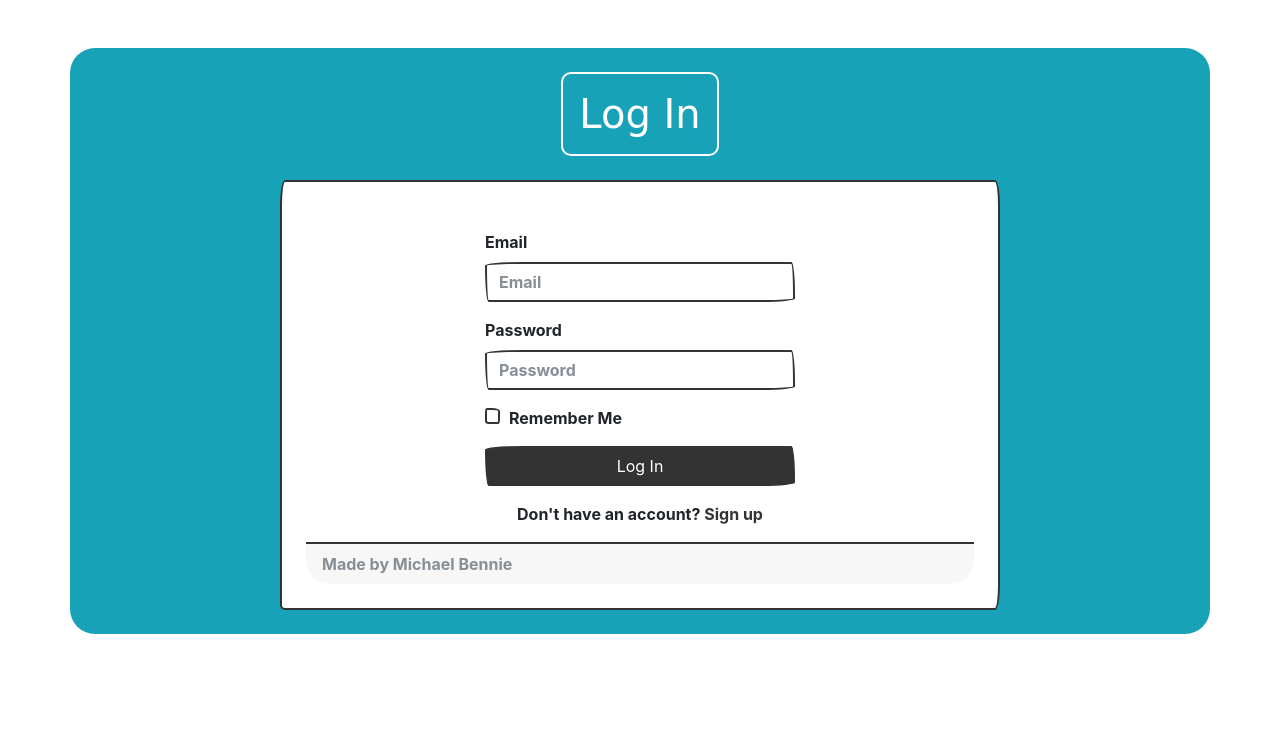
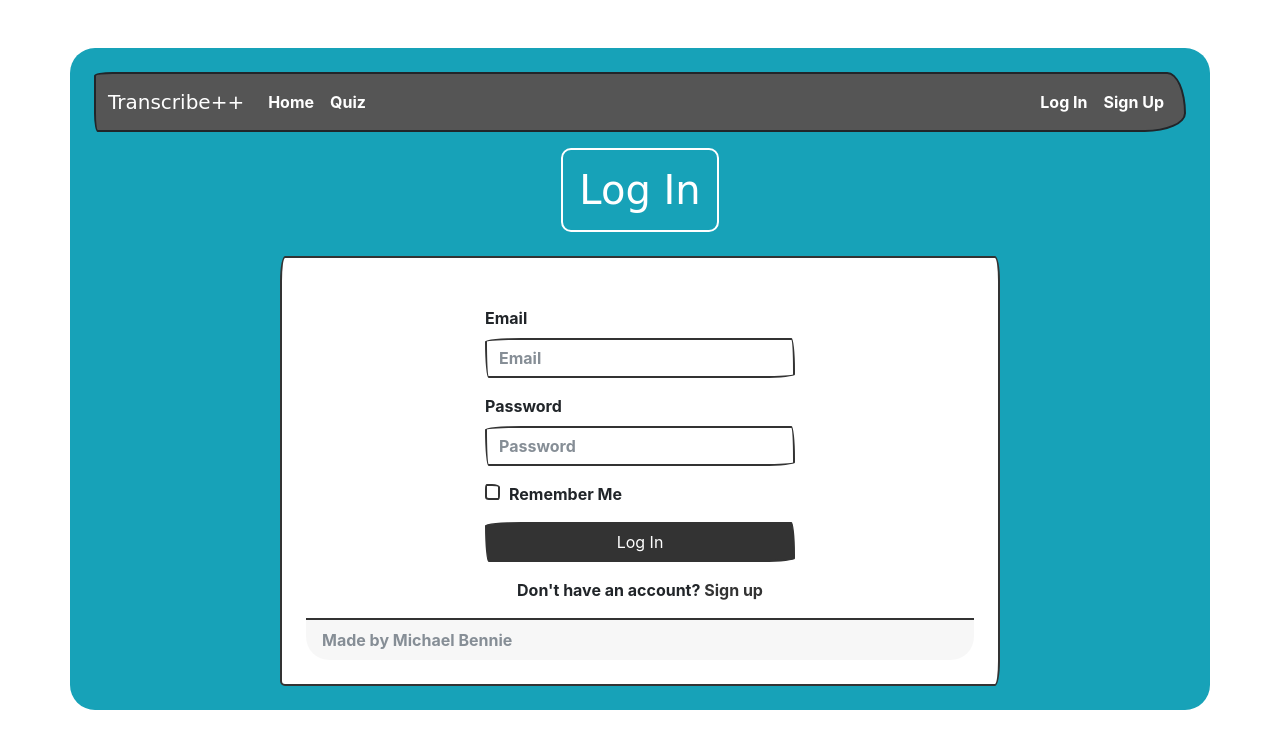
Before and after one commit to michaelbennieUFL/PhonemeTestWebsite, a Flask app: page /user/login in a window 1280 px wide. Shown: the top 749 px of the page. Run offline with Flask 3, Linux system fonts and the light colour scheme; some libraries are stand-ins or nearby versions; some web fonts are replaced.

Commit message:
Add navigation bar and user authentication menu
The new navigation bar includes links for home, quiz, stats, and user authentication actions like login, signup, dashboard, and logout. This enhances the user experience by providing easy access to essential pages and functionalities.

```diff
--- a/templates/pageTemplate.html
+++ b/templates/pageTemplate.html
@@ -5,25 +5,76 @@ Template For regular website pages
 {% endblock %}
 
 {% block body %}
-<div class="container mt-5 bg-info p-4 rounded">
-    <div class="row">
+<div class="container mt-5 bg-info  p-4 rounded">
+    <div class="row ">
+        <div class="col-md-12">
+            <nav class="navbar navbar-expand-lg navbar-dark bg-secondary" data-bs-theme="dark">
+                <div class="container-fluid">
+                    <a class="navbar-brand" href="{{ url_for('questions.question_selector') }}">Transcribe++</a>
+                    <span class="navbar-separator"></span>
+                    <button class="navbar-toggler" type="button" data-bs-toggle="collapse" data-bs-target="#navbarColor01" aria-controls="navbarColor01" aria-expanded="false" aria-label="Toggle navigation">
+                        <span class="navbar-toggler-icon"></span>
+                    </button>
+                    <div class="collapse navbar-collapse" id="navbarColor01">
+                        <ul class="navbar-nav me-auto">
+                            <li class="nav-item">
+                                <a class="nav-link {% if request.endpoint == 'questions.quiz' %}active{% endif %}" href="{{ url_for('questions.question_selector') }}">Home</a>
+                                <span class="navbar-separator"></span>
+                            </li>
+                            <li class="nav-item">
+                                <a class="nav-link {% if request.endpoint == 'questions.question_selector' %}active{% endif %}" href="{{ url_for('questions.question_selector') }}">Quiz</a>
+                            </li>
+                            {% if current_user.is_authenticated %}
+                            <li class="nav-item">
+                                <a class="nav-link" href="#">Stats</a>
+                            </li>
+                            {% endif %}
+                        </ul>
+                        <ul class="navbar-nav ms-auto">
+                            {% if current_user.is_authenticated %}
+                            <li class="nav-item dropdown">
+                                <a class="nav-link dropdown-toggle" href="#" id="navbarDropdown" role="button" data-bs-toggle="dropdown" aria-expanded="false">
+                                    {{ current_user.username }}
+                                </a>
+                                <ul class="dropdown-menu" aria-labelledby="navbarDropdown">
+                                    <li><a class="dropdown-item" href="{{ url_for('user.dashboard') }}">Dashboard</a></li>
+                                    <li><hr class="dropdown-divider"></li>
+                                    <li><a class="dropdown-item" href="{{ url_for('user.logout') }}">Logout</a></li>
+                                </ul>
+                            </li>
+                            {% else %}
+                            <li class="nav-item">
+                                <a class="nav-link" href="{{ url_for('user.login') }}">Log In</a>
+                                <span class="navbar-separator"></span>
+                            </li>
+                            <li class="nav-item">
+                                <a class="nav-link" href="{{ url_for('user.signup') }}">Sign Up</a>
+                            </li>
+                            {% endif %}
+                        </ul>
+                    </div>
+                </div>
+            </nav>
+        </div>
+    </div>
+
+    <div class="row mt-3">
         <div class="col-md-8 offset-md-2">
             <div class="d-flex justify-content-center mb-3">
-                <h1 class="text-center text-white p-3" style="border: 2px solid white; border-radius: 10px;">
+                <h1 class="text-center text-white p-3 " style="border: 2px solid white; border-radius: 10px;">
                   {% block content_title %}
                   Web page Template
-                  {% endblock%}
+                  {% endblock %}
                 </h1>
             </div>
             <div class="card p-4">
               {% block content %}
                 <h2 class="mb-4">Content</h2>
-              {% endblock%}
+              {% endblock %}
               <div class="card-footer text-muted">
                 Made by Michael Bennie
               </div>
             </div>
-
         </div>
     </div>
 </div>
```
